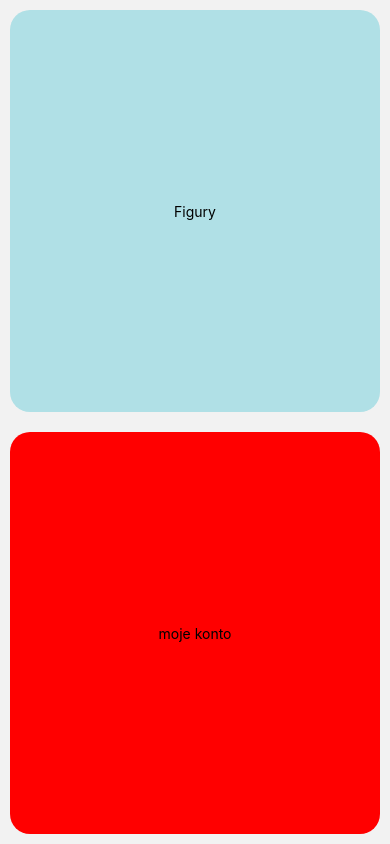
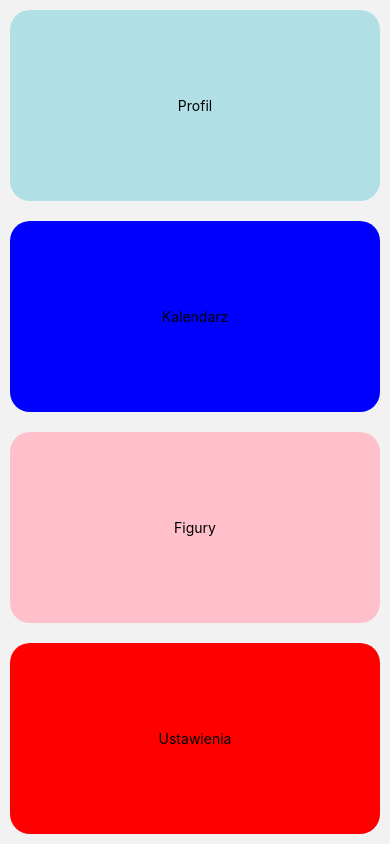
Before and after one commit to Wojtasbjj/poledance-app, a React Native app: screen / in a window 390 px wide. Built offline with nearby package versions, Linux system fonts and the light colour scheme.

Commit message:
:recycle: refactor

```diff
--- a/src/components/molecules/MenuItem.jsx
+++ b/src/components/molecules/MenuItem.jsx
@@ -15,6 +15,7 @@ export default MenuItem
 
 const styles = StyleSheet.create({
     menuItem: {
+        // height: 300,
         flex: 1,
         margin: 10,
         justifyContent: 'center',
--- a/src/components/screens/FiguresScreen.jsx
+++ b/src/components/screens/FiguresScreen.jsx
@@ -1,13 +1,15 @@
 import React from 'react'
 import { StyleSheet, View, Text, Button } from 'react-native';
 
-const HomeScreen = ({ navigation }) => {
-    return (
-        <View style={styles.container}>
-            <Text>Figures SCREEN</Text>
-            <Button onPress={() => { navigation.navigate('Home') }} title={"BACK!"}></Button>
-        </View>
-    )
+class HomeScreen extends React.Component {
+    render() {
+        return (
+            <View style={styles.container}>
+                <Text>Figures SCREEN</Text>
+                <Button onPress={() => { this.props.navigation.navigate('Home') }} title={"BACK!"}></Button>
+            </View>
+        )
+    }
 }
 
 export default HomeScreen
--- a/src/components/screens/HomeScreen.jsx
+++ b/src/components/screens/HomeScreen.jsx
@@ -2,19 +2,25 @@ import React from 'react'
 import MenuItem from '../molecules/MenuItem'
 import { StyleSheet, View, TouchableOpacity } from 'react-native';
 
-const HomeScreen = ({ navigation }) => {
-    // render() {
+class HomeScreen extends React.Component {
+    render() {
         return (
             <View style={styles.container}>
-            <TouchableOpacity onPress={() => { navigation.navigate('Figures') }} style={styles.menuItem}>
-                <MenuItem text="Figury" color="powderblue" />
+                <TouchableOpacity onPress={() => { this.props.navigation.navigate('Figures') }} style={styles.menuItem}>
+                    <MenuItem text="Profil" color="powderblue" />
                 </TouchableOpacity>
-            <TouchableOpacity style={styles.menuItem}>
-                <MenuItem text="moje konto" color="red" />
+                <TouchableOpacity onPress={() => { this.props.navigation.navigate('Figures') }} style={styles.menuItem}>
+                    <MenuItem text="Kalendarz" color="blue" />
+                </TouchableOpacity>
+                <TouchableOpacity onPress={() => { this.props.navigation.navigate('Figures') }} style={styles.menuItem}>
+                    <MenuItem text="Figury" color="pink" />
+                </TouchableOpacity>
+                <TouchableOpacity style={styles.menuItem} style={styles.menuItem}>
+                    <MenuItem text="Ustawienia" color="red" />
                 </TouchableOpacity>
             </View>
         )
-    // }
+    }
 }
 
 export default HomeScreen
```
Lines whose indentation alone changed are shown as unchanged.
